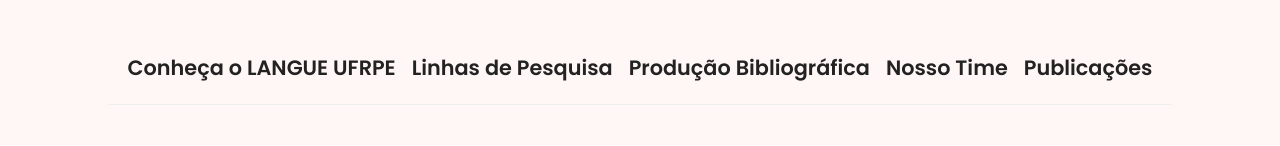
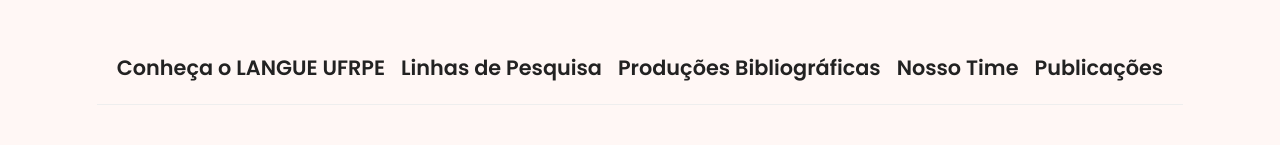
Before and after one commit to LucasAlb1609/langue_ufrpe, a Django app: page / in a window 1280 px wide. Shown: the part 515-661 px from the top of the page. Run offline with Django 5.2, Linux system fonts and the light colour scheme; some libraries are stand-ins or nearby versions.

Commit message:
Correção ortográfica

```diff
--- a/templates/base.html
+++ b/templates/base.html
@@ -45,7 +45,7 @@
         <ul class="main-nav-list">
             <li><a href="{% url 'home' %}">Conheça o LANGUE UFRPE</a></li>
             <li><a href="{% url 'linhas_pesquisa:linhas_pesquisa' %}">Linhas de Pesquisa</a></li>
-            <li><a href="/producao-bibliografica/">Produção Bibliográfica</a></li>
+            <li><a href="/producao-bibliografica/">Produções Bibliográficas</a></li>
             <li><a href="/nosso-time/">Nosso Time</a></li>
             <li><a href="/publicacoes/">Publicações</a></li>
         </ul>
--- a/templates/home/index.html
+++ b/templates/home/index.html
@@ -63,7 +63,7 @@
             <ul class="main-nav-list">
                 <li><a href="#langue">Conheça o LANGUE UFRPE</a></li>
                 <li><a href="/linhas-de-pesquisa/">Linhas de Pesquisa</a></li>
-                <li><a href="/producao-bibliografica/">Produção Bibliográfica</a></li>
+                <li><a href="/producao-bibliografica/">Produções Bibliográficas</a></li>
                 <li><a href="/nosso-time/">Nosso Time</a></li>
                 <li><a href="/publicacoes/">Publicações</a></li>
             </ul>
```
